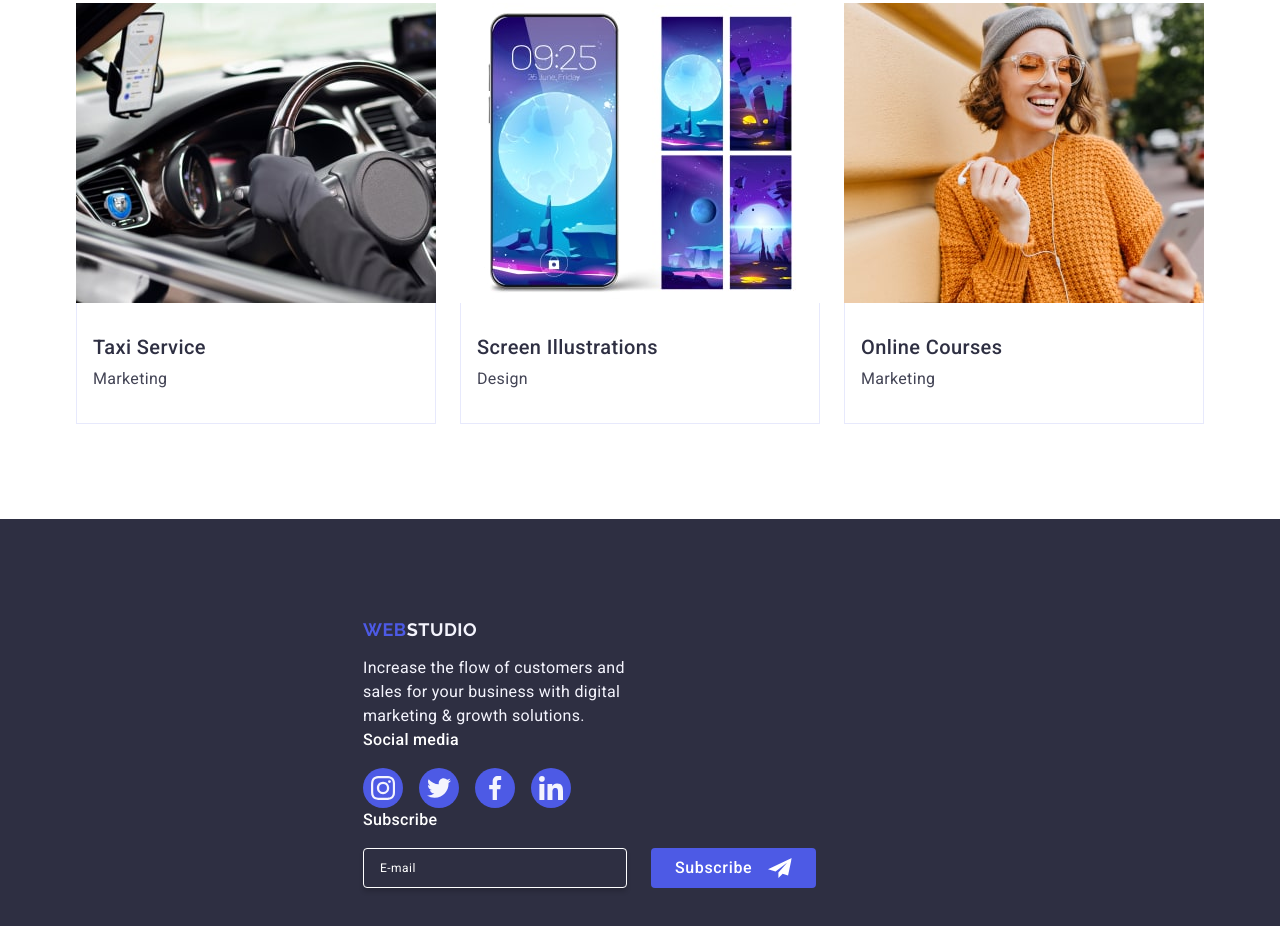
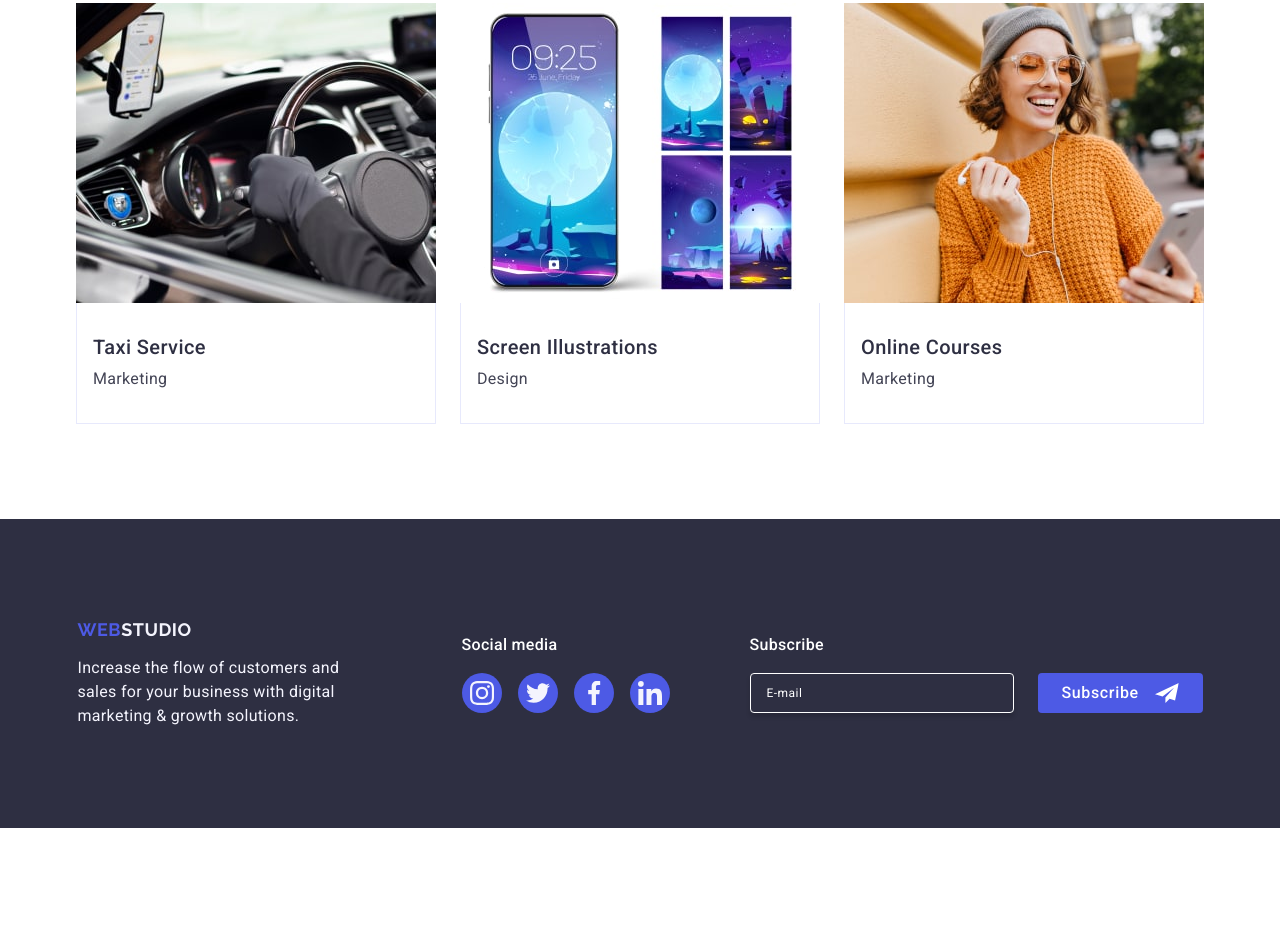
Before and after one commit to ivantrokhymchuk/goit-markup-hw-06, a plain HTML site: page index.html in a window 1280 px wide. Shown: the part 2590-3516 px from the top of the page. After the commit the page ends 3418 px from the top, so only its background shows below. Drawn offline with nearby package versions, Linux system fonts and the light colour scheme.

Commit message:
fix styles

```diff
--- a/css/styles.css
+++ b/css/styles.css
@@ -1213,6 +1213,8 @@ input {
   }
 
   .container-content {
+    justify-content: center;
+    max-width: unset;
     align-items: center;
     gap: unset;
   }
```
